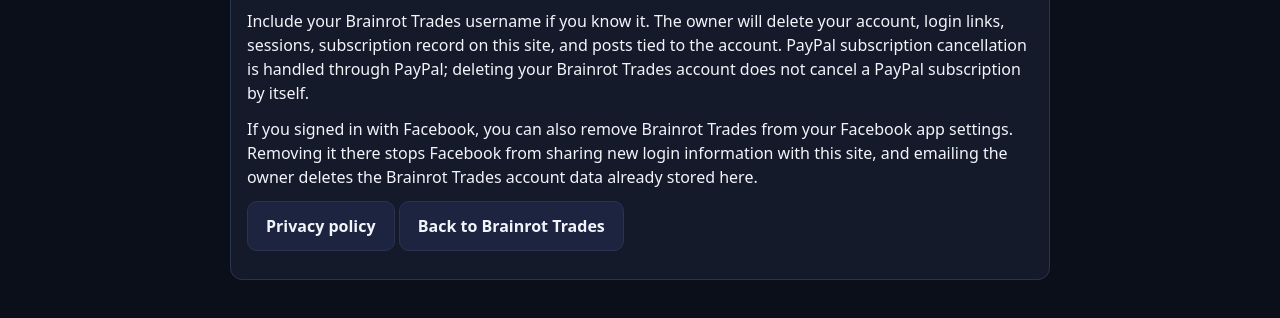
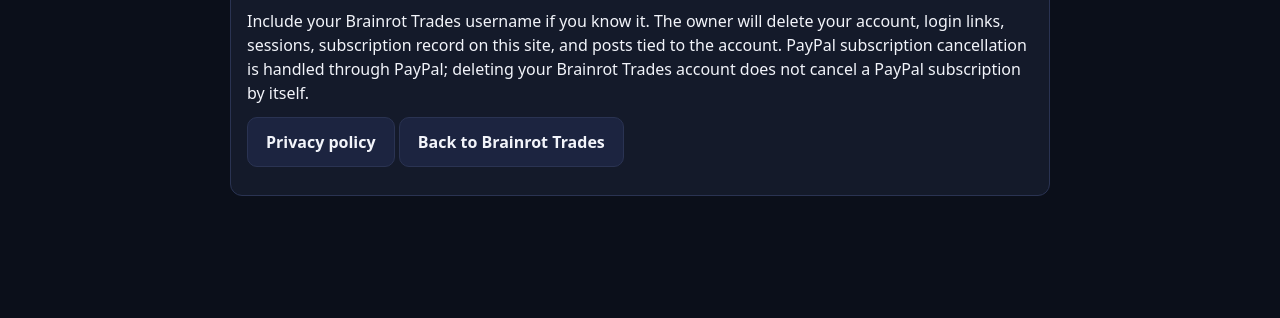
Before and after one commit to brainrottrades/brainrot-trades, a website: page public/data-deletion.html in a window 1280 px wide. Shown: the part 190-508 px from the top of the page. Drawn offline with Linux system fonts and the light colour scheme.

Commit message:
Remove Facebook paragraph from data deletion page
Removed information about deleting account via Facebook.

```diff
--- a/public/data-deletion.html
+++ b/public/data-deletion.html
@@ -13,7 +13,6 @@
 <h1>Data Deletion</h1>
 <p>To delete your Brainrot Trades account and the data tied to it, email <strong>pgevil22@gmail.com</strong> from the email address on your account and ask for account deletion.</p>
 <p>Include your Brainrot Trades username if you know it. The owner will delete your account, login links, sessions, subscription record on this site, and posts tied to the account. PayPal subscription cancellation is handled through PayPal; deleting your Brainrot Trades account does not cancel a PayPal subscription by itself.</p>
-<p>If you signed in with Facebook, you can also remove Brainrot Trades from your Facebook app settings. Removing it there stops Facebook from sharing new login information with this site, and emailing the owner deletes the Brainrot Trades account data already stored here.</p>
 <p><a class="btn secondary" href="/privacy">Privacy policy</a> <a class="btn secondary" href="/">Back to Brainrot Trades</a></p>
 </div>
 </main>
```
